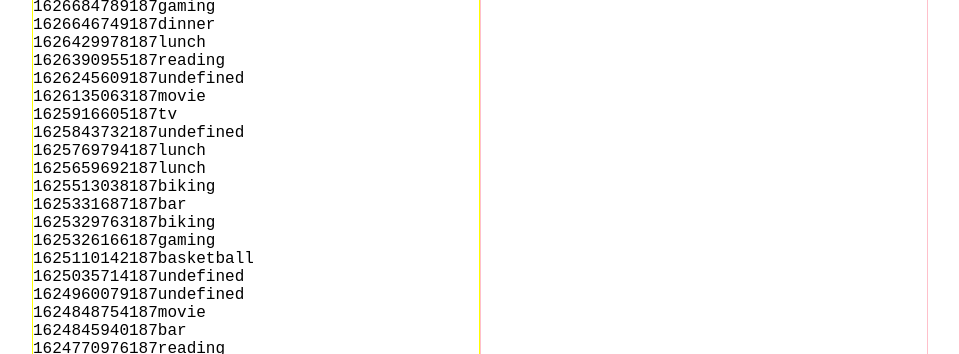
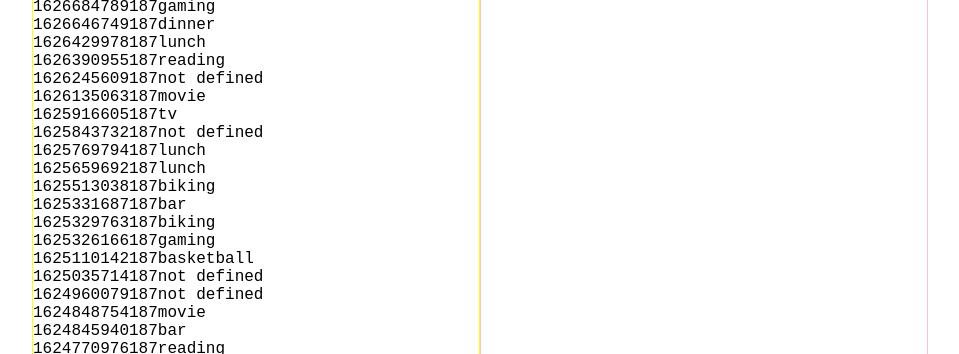
Before and after one commit to bbli1012/pro-crastinator, a React (Create React App) app: page / in a window 1280 px wide. Shown: the part 428-782 px from the top of the page, without its empty margins (160-1119 px from the left). Built offline with nearby package versions, Linux system fonts and the light colour scheme.

Commit message:
fixed sunburst function error

```diff
--- a/src/mock-data.js
+++ b/src/mock-data.js
@@ -18,7 +18,7 @@ const createMockSplits = (numOfSplits) => {
     split.category = categories[getRandomNumberInt(0, categories.length - 1)];
 
     if(split.category === "uncategorized") {
-      split.label = 'undefined';
+      split.label = 'not defined';
     } else {
       let labels = categoryLabels[split.category];
       split.label = labels[getRandomNumberInt(0, labels.length - 1)];
@@ -60,7 +60,7 @@ const mockSplits =
     start: 1621113067187,
     stop: 1621331233187,
     category: 'uncategorized',
-    label: 'undefined'
+    label: 'not defined'
   },
   {
     start: 1621331233187,
@@ -114,19 +114,19 @@ const mockSplits =
     start: 1622356666187,
     stop: 1622429502187,
     category: 'uncategorized',
-    label: 'undefined'
+    label: 'not defined'
   },
   {
     start: 1622429502187,
     stop: 1622648134187,
     category: 'uncategorized',
-    label: 'undefined'
+    label: 'not defined'
   },
   {
     start: 1622648134187,
     stop: 1622866227187,
     category: 'uncategorized',
-    label: 'undefined'
+    label: 'not defined'
   },
   {
     start: 1622866227187,
@@ -162,7 +162,7 @@ const mockSplits =
     start: 1623343608187,
     stop: 1623526542187,
     category: 'uncategorized',
-    label: 'undefined'
+    label: 'not defined'
   },
   {
     start: 1623526542187,
@@ -186,7 +186,7 @@ const mockSplits =
     start: 1623928977187,
     stop: 1624148155187,
     category: 'uncategorized',
-    label: 'undefined'
+    label: 'not defined'
   },
   {
     start: 1624148155187,
@@ -204,7 +204,7 @@ const mockSplits =
     start: 1624404452187,
     stop: 1624623569187,
     category: 'uncategorized',
-    label: 'undefined'
+    label: 'not defined'
   },
   {
     start: 1624623569187,
@@ -240,13 +240,13 @@ const mockSplits =
     start: 1624960079187,
     stop: 1625035714187,
     category: 'uncategorized',
-    label: 'undefined'
+    label: 'not defined'
   },
   {
     start: 1625035714187,
     stop: 1625110142187,
     category: 'uncategorized',
-    label: 'undefined'
+    label: 'not defined'
   },
   {
     start: 1625110142187,
@@ -294,7 +294,7 @@ const mockSplits =
     start: 1625843732187,
     stop: 1625916605187,
     category: 'uncategorized',
-    label: 'undefined'
+    label: 'not defined'
   },
   {
     start: 1625916605187,
@@ -312,7 +312,7 @@ const mockSplits =
     start: 1626245609187,
     stop: 1626390955187,
     category: 'uncategorized',
-    label: 'undefined'
+    label: 'not defined'
   },
   {
     start: 1626390955187,
--- a/src/utility/sunburstDataParser.js
+++ b/src/utility/sunburstDataParser.js
@@ -15,7 +15,9 @@ export function sunburstDataParser (splits) {
     let labelName = splits[i].label;
     if (labels[labelName] == undefined) {
       labels[labelName] = splits[i].stop - splits[i].start;
-      categories[splits[i].category] = {};
+      if (categories[splits[i].category] == undefined) {
+        categories[splits[i].category] = {}
+      };
       categories[splits[i].category][labelName] = true;
     } else {
       labels[labelName] += splits[i].stop - splits[i].start;
```
